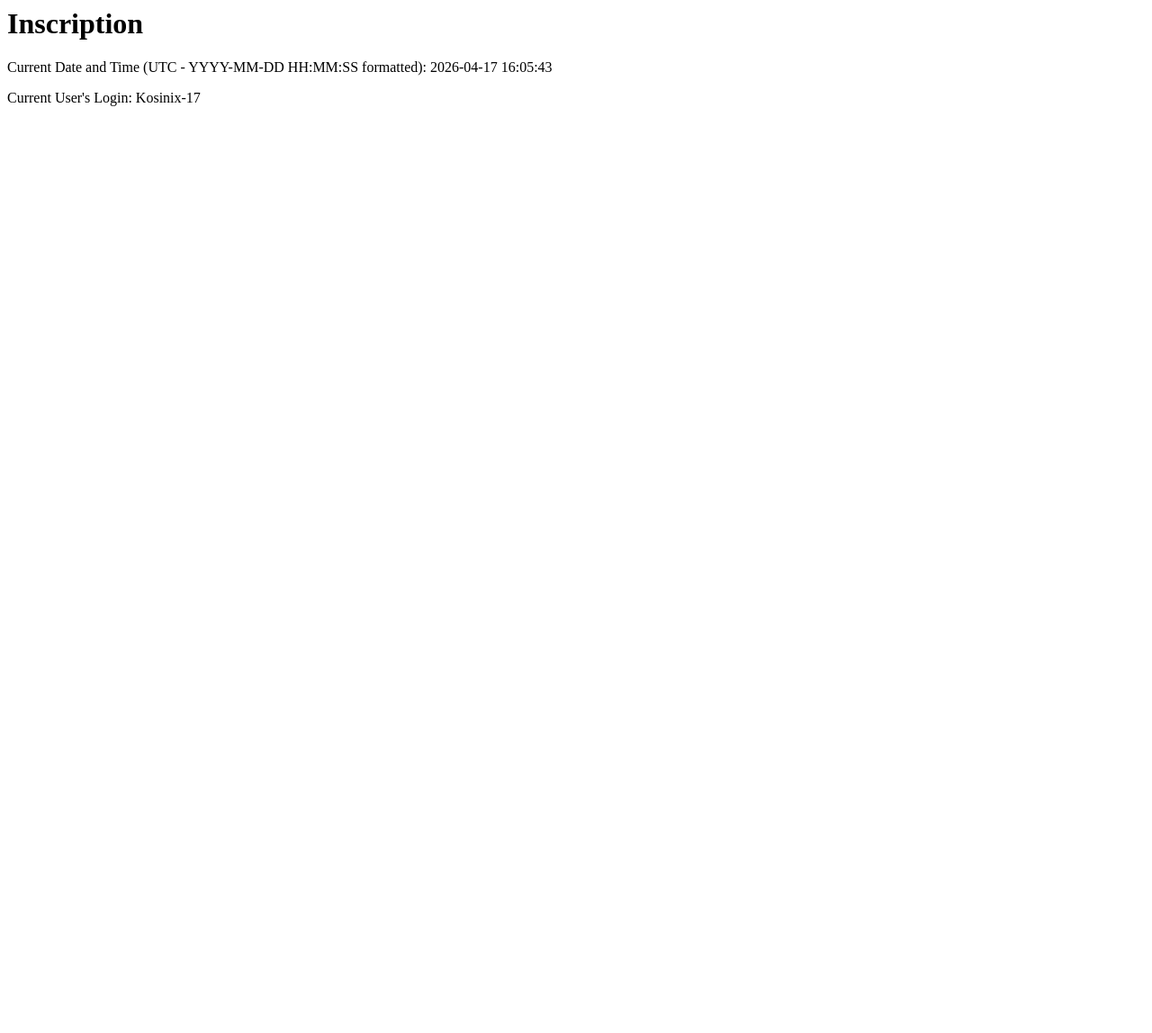
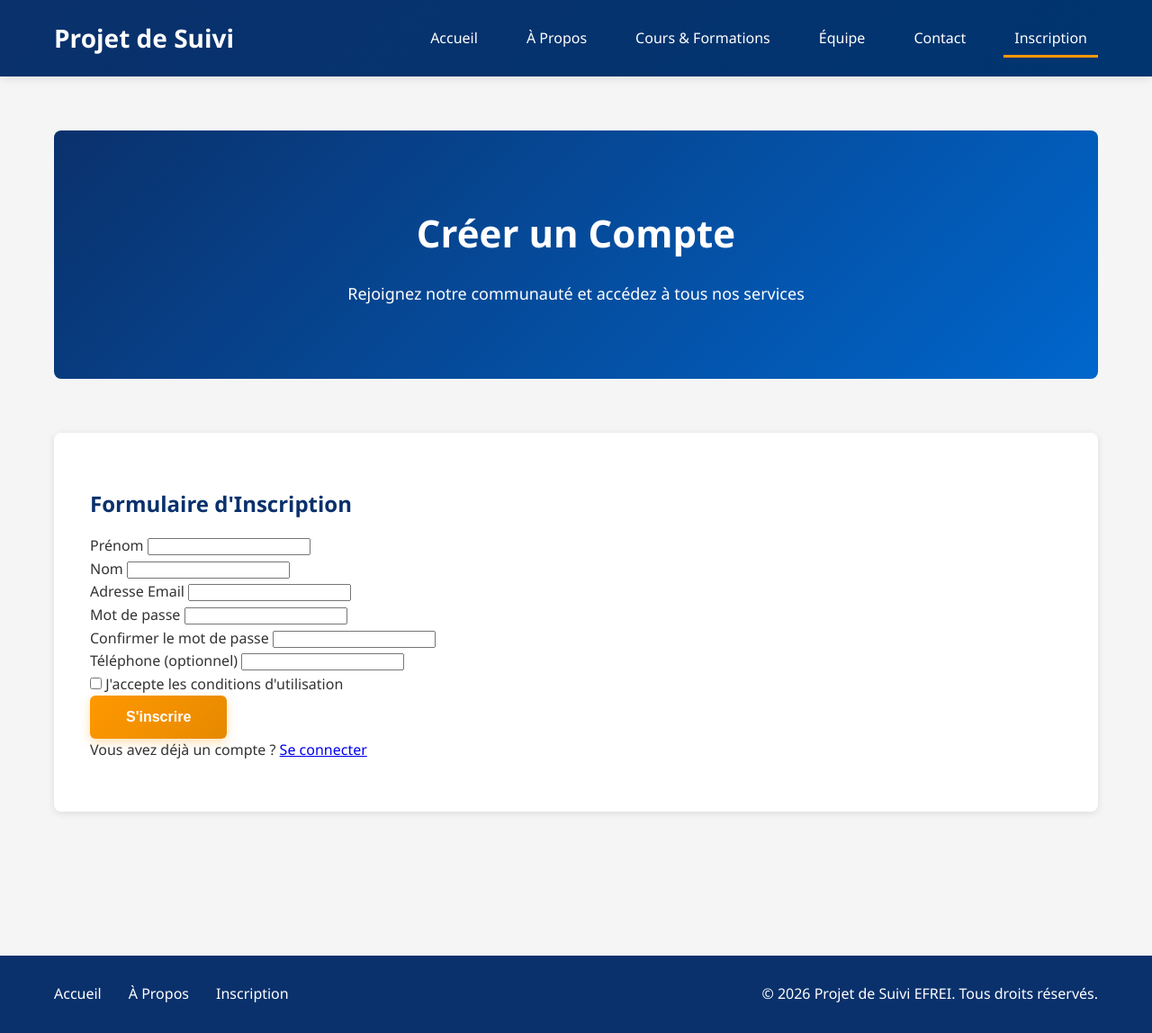
Before and after one commit to Kosinix-17/projet-suivi, a plain HTML site: page pages/inscription.html in a window 1280 px wide. Shown: the whole page at 90% size. Before the commit the page ends 800 px from the top, so only its background shows below. Drawn offline with Linux system fonts and the light colour scheme.

Commit message:
Update inscription.html file content

```diff
--- a/pages/inscription.html
+++ b/pages/inscription.html
@@ -1,10 +1,97 @@
-<html>
+<!DOCTYPE html>
+<html lang="fr">
 <head>
-    <title>Inscription</title>
+    <meta charset="UTF-8">
+    <meta name="viewport" content="width=device-width, initial-scale=1.0">
+    <title>Inscription - Projet de Suivi</title>
+    <link rel="stylesheet" href="../styles.css">
 </head>
+
 <body>
-    <h1>Inscription</h1>
-    <p>Current Date and Time (UTC - YYYY-MM-DD HH:MM:SS formatted): 2026-04-17 16:05:43</p>
-    <p>Current User's Login: Kosinix-17</p>
+    <header class="header">
+        <div class="container">
+            <div class="logo">
+                <h1>Projet de Suivi</h1>
+            </div>
+            <nav class="nav-main">
+                <ul>
+                    <li><a href="../index.html">Accueil</a></li>
+                    <li><a href="apropos.html">À Propos</a></li>
+                    <li><a href="cours.html">Cours & Formations</a></li>
+                    <li><a href="equipe.html">Équipe</a></li>
+                    <li><a href="contact.html">Contact</a></li>
+                    <li><a href="inscription.html" class="active">Inscription</a></li>
+                </ul>
+            </nav>
+        </div>
+    </header>
+
+    <main class="main-content">
+        <div class="container">
+            <section class="hero">
+                <h2>Créer un Compte</h2>
+                <p>Rejoignez notre communauté et accédez à tous nos services</p>
+            </section>
+
+            <section class="content-section">
+                <h3>Formulaire d'Inscription</h3>
+
+                <form class="inscription-form" method="POST" action="#">
+                    <div class="form-group">
+                        <label for="firstname">Prénom</label>
+                        <input type="text" id="firstname" name="firstname" required>
+                    </div>
+
+                    <div class="form-group">
+                        <label for="lastname">Nom</label>
+                        <input type="text" id="lastname" name="lastname" required>
+                    </div>
+
+                    <div class="form-group">
+                        <label for="email">Adresse Email</label>
+                        <input type="email" id="email" name="email" required>
+                    </div>
+
+                    <div class="form-group">
+                        <label for="password">Mot de passe</label>
+                        <input type="password" id="password" name="password" required>
+                    </div>
+
+                    <div class="form-group">
+                        <label for="confirm_password">Confirmer le mot de passe</label>
+                        <input type="password" id="confirm_password" name="confirm_password" required>
+                    </div>
+
+                    <div class="form-group">
+                        <label for="phone">Téléphone (optionnel)</label>
+                        <input type="tel" id="phone" name="phone">
+                    </div>
+
+                    <div class="form-group checkbox">
+                        <input type="checkbox" id="terms" name="terms" required>
+                        <label for="terms">J'accepte les conditions d'utilisation</label>
+                    </div>
+
+                    <button type="submit" class="download-button">S'inscrire</button>
+                </form>
+
+                <p class="login-link">Vous avez déjà un compte ? <a href="connexion.html">Se connecter</a></p>
+            </section>
+        </div>
+    </main>
+
+    <!-- Footer -->
+    <footer class="footer">
+        <div class="container">
+            <nav class="nav-footer">
+                <ul>
+                    <li><a href="../index.html">Accueil</a></li>
+                    <li><a href="apropos.html">À Propos</a></li>
+                    <li><a href="inscription.html">Inscription</a></li>
+                </ul>
+            </nav>
+            <p>&copy; 2026 Projet de Suivi EFREI. Tous droits réservés.</p>
+        </div>
+    </footer>
 </body>
 </html>
```
